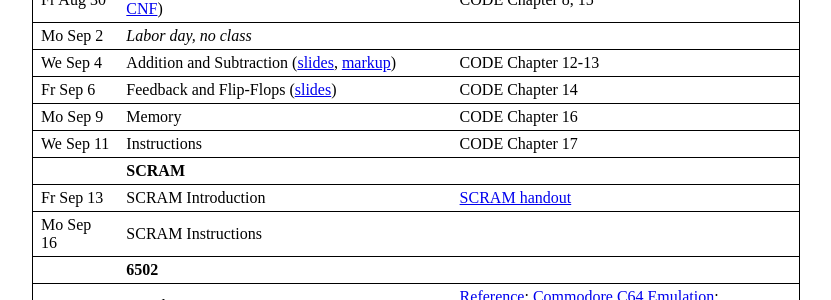
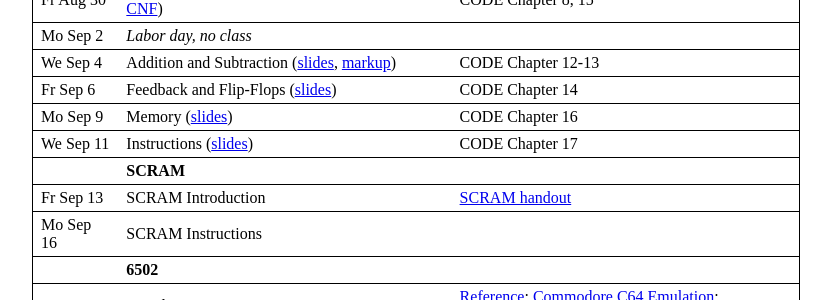
Before and after one commit to jhucsf/fall2019, a Jekyll site: the page built from index.md, in a window 1280 px wide and 900 px high, scrolled down 835 px. Shown: the part 152-452 px from the top of the window, without its empty margins (224-1055 px from the left). Built offline with Jekyll 4.4.1, drawn with Linux system fonts in a browser that asks for light colours.

Commit message:
link lectures 5 and 6

```diff
--- a/index.md
+++ b/index.md
@@ -48,8 +48,8 @@ Fr Aug 30 | Boolean Algrebra ([slides](lec/lec02.pdf), [markup](lec/lec02-ink.pd
 Mo Sep 2  | *Labor day, no class*
 We Sep 4  | Addition and Subtraction ([slides](lec/lec03.pdf), [markup](lec/lec03-ink.pdf))                  | CODE Chapter 12-13
 Fr Sep 6  | Feedback and Flip-Flops ([slides](lec/lec04.pdf))                   | CODE Chapter 14
-Mo Sep 9  | Memory                                    | CODE Chapter 16
-We Sep 11 | Instructions                              | CODE Chapter 17
+Mo Sep 9  | Memory ([slides](lec/lec05.pdf))          | CODE Chapter 16
+We Sep 11 | Instructions ([slides](lec/lec06.pdf))    | CODE Chapter 17
           | **SCRAM**
 Fr Sep 13 | SCRAM Introduction                        | [SCRAM handout](https://www.cs.jhu.edu/~phi/csf/scram/dewdney-omnibus-scram.pdf)
 Mo Sep 16 | SCRAM Instructions                        |
```
Also changed, not shown: 4 other files.
